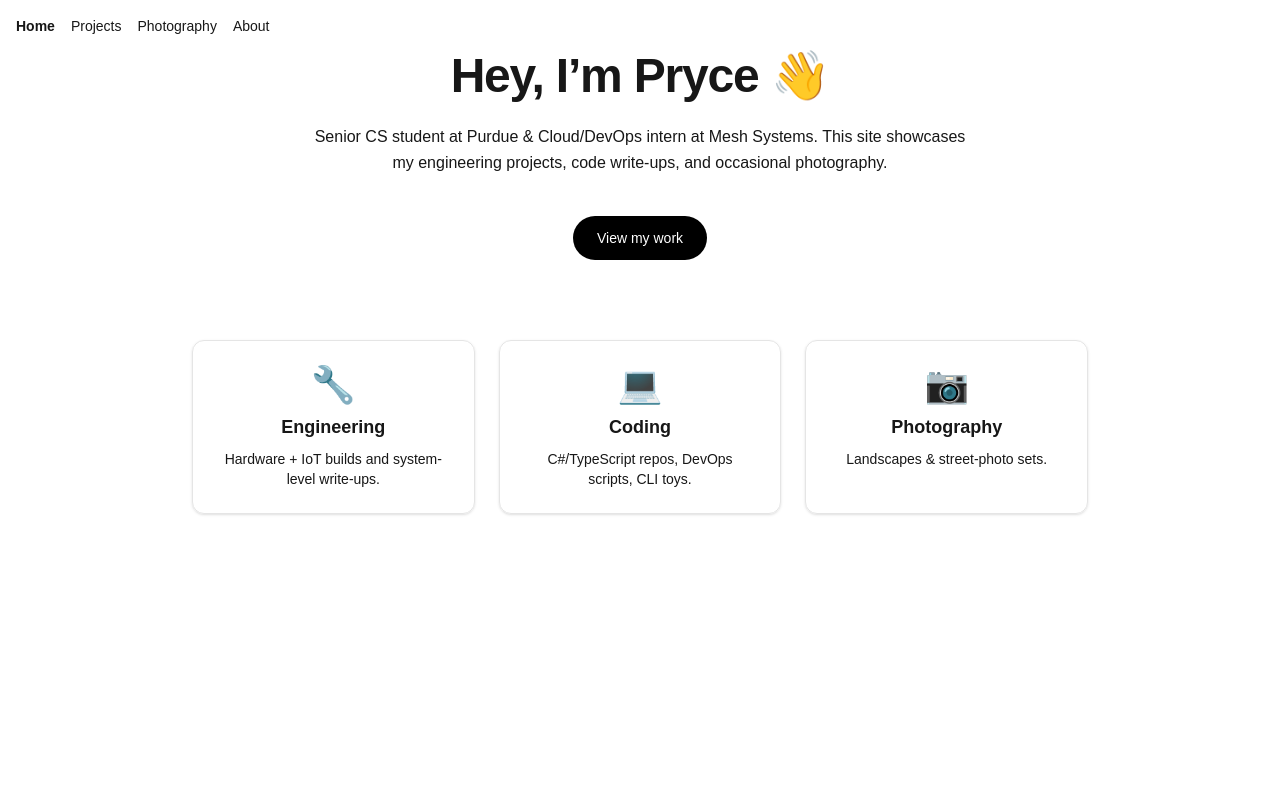
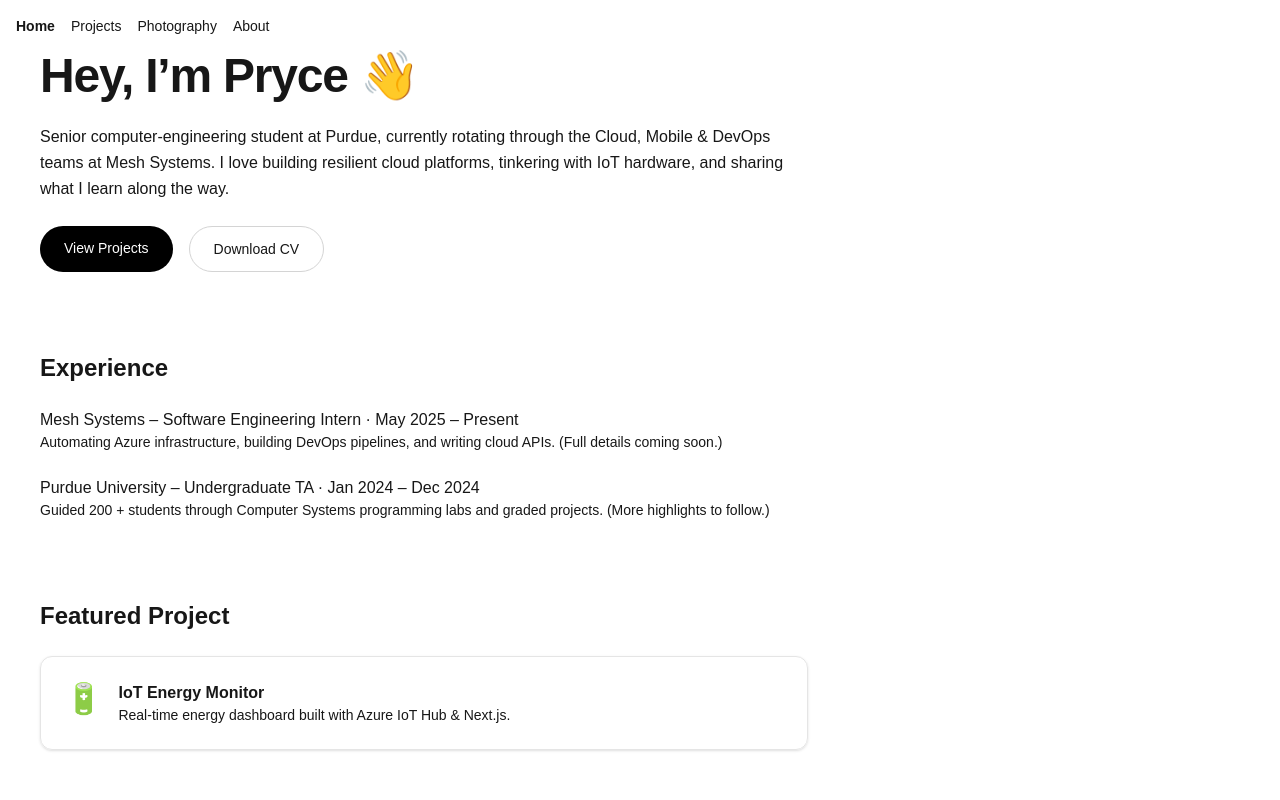
Before and after one commit to tharpep/portfolio, a Next.js app: page / in a window 1280 px wide. Shown: the top 800 px of the page. Built offline with nearby package versions, Linux system fonts and the light colour scheme.

Commit message:
feat: changes homepage and added projects page

```diff
--- a/src/app/page.tsx
+++ b/src/app/page.tsx
@@ -1,73 +1,127 @@
-import Link from "next/link";          // ← one import, at the top
+import Link from "next/link";
 
-export default function Home() {
+export default function About() {
   return (
-    <main className="flex flex-col items-center gap-16 px-6 pb-24 sm:gap-20 sm:px-10">
-      {/* ─────────── Hero ─────────── */}
-      <section className="flex flex-col items-center text-center gap-6 max-w-2xl">
+    <main className="flex flex-col gap-16 px-6 pb-24 sm:gap-20 sm:px-10">
+      {/* ─────────── Intro ─────────── */}
+      <section className="flex flex-col items-start gap-6 max-w-3xl">
         <h1 className="text-4xl font-bold tracking-tight sm:text-5xl">
           Hey, I’m Pryce 👋
         </h1>
 
         <p className="text-muted-foreground leading-relaxed">
-          Senior CS student at Purdue &amp; Cloud/DevOps intern at Mesh Systems.
-          This site showcases my engineering projects, code write-ups, and
-          occasional photography.
+          Senior computer-engineering student at Purdue, currently rotating
+          through the Cloud, Mobile &amp; DevOps teams at Mesh Systems. I love
+          building resilient cloud platforms, tinkering with IoT hardware, and
+          sharing what I learn along the way.
         </p>
 
-        <Link
-          href="/#projects"
-          className="mt-4 rounded-full bg-black text-white px-6 py-3 text-sm font-medium hover:bg-neutral-800 dark:bg-white dark:text-black dark:hover:bg-neutral-200 transition-colors"
-        >
-          View my work
-        </Link>
+        <div className="flex flex-wrap gap-4">
+          <Link
+            href="/projects"
+            className="rounded-full bg-black px-6 py-3 text-sm font-medium text-white transition-colors hover:bg-neutral-800 dark:bg-white dark:text-black dark:hover:bg-neutral-200"
+          >
+            View Projects
+          </Link>
+          <Link
+            href="/Pryce_Tharpe_Resume.pdf"
+            className="rounded-full border border-neutral-300 px-6 py-3 text-sm font-medium transition-colors hover:bg-neutral-100 dark:border-neutral-700 dark:hover:bg-neutral-800"
+          >
+            Download CV
+          </Link>
+        </div>
       </section>
 
-      {/* ─────────── Quick links (cards) ─────────── */}
-      <section
-        id="projects"
-        className="grid w-full max-w-4xl gap-6 sm:grid-cols-3"
-      >
-        <Card
-          title="Engineering"
-          href="/projects"
-          emoji="🔧"
-          desc="Hardware + IoT builds and system-level write-ups."
+      {/* ─────────── Experience ─────────── */}
+      <section className="w-full max-w-3xl">
+        <h2 className="mb-6 text-2xl font-semibold">Experience</h2>
+        <ul className="flex flex-col gap-6">
+          <li>
+            <h3 className="font-medium">
+              Mesh Systems – Software Engineering Intern{" "}
+              <span className="font-normal text-muted-foreground">
+                · May 2025 – Present
+              </span>
+            </h3>
+            <p className="text-sm text-muted-foreground">
+              Automating Azure infrastructure, building DevOps pipelines, and
+              writing cloud APIs. (Full details coming soon.)
+            </p>
+          </li>
+
+          <li>
+            <h3 className="font-medium">
+              Purdue University – Undergraduate TA{" "}
+              <span className="font-normal text-muted-foreground">
+                · Jan 2024 – Dec 2024
+              </span>
+            </h3>
+            <p className="text-sm text-muted-foreground">
+              Guided 200 + students through Computer Systems programming labs
+              and graded projects. (More highlights to follow.)
+            </p>
+          </li>
+
+          {/* Add / remove roles as needed */}
+        </ul>
+      </section>
+
+      {/* ─────────── Featured Project ─────────── */}
+      <section className="w-full max-w-3xl">
+        <h2 className="mb-6 text-2xl font-semibold">Featured Project</h2>
+        <ProjectCard
+          title="IoT Energy Monitor"
+          href="/projects/iot-energy-monitor"
+          emoji="🔋"
+          desc="Real-time energy dashboard built with Azure IoT Hub &amp; Next.js."
         />
-        <Card
-          title="Coding"
-          href="/projects?tag=code"
-          emoji="💻"
-          desc="C#/TypeScript repos, DevOps scripts, CLI toys."
-        />
-        <Card
-          title="Photography"
+      </section>
+
+      {/* ─────────── Photography Preview ─────────── */}
+      <section className="w-full max-w-5xl" id="photography">
+        <h2 className="mb-6 text-2xl font-semibold">Photography</h2>
+        <div className="grid grid-cols-2 gap-4 sm:grid-cols-3">
+          <PhotoPlaceholder />
+          <PhotoPlaceholder />
+          <PhotoPlaceholder />
+        </div>
+
+        <Link
           href="/photography"
-          emoji="📷"
-          desc="Landscapes & street-photo sets."
-        />
+          className="mt-6 inline-block text-sm font-medium underline underline-offset-4 transition-colors hover:text-neutral-600 dark:hover:text-neutral-300"
+        >
+          See full gallery →
+        </Link>
       </section>
     </main>
   );
 }
 
-/* ─────────────────────────────── */
-type CardProps = {
+/* ─────────── Helpers ─────────── */
+type ProjectCardProps = {
   title: string;
   href: string;
   emoji: string;
   desc: string;
 };
 
-function Card({ title, href, emoji, desc }: CardProps) {
+function ProjectCard({ title, href, emoji, desc }: ProjectCardProps) {
   return (
     <Link
       href={href}
-      className="flex flex-col gap-2 rounded-xl border border-neutral-200 p-6 text-center shadow-sm transition hover:-translate-y-[2px] hover:shadow-md dark:border-neutral-800"
+      className="flex items-start gap-4 rounded-xl border border-neutral-200 p-6 shadow-sm transition hover:-translate-y-[2px] hover:shadow-md dark:border-neutral-800"
     >
-      <span className="text-4xl">{emoji}</span>
-      <h2 className="text-lg font-semibold">{title}</h2>
-      <p className="text-sm text-muted-foreground">{desc}</p>
+      <span className="text-3xl">{emoji}</span>
+      <div>
+        <h3 className="font-semibold">{title}</h3>
+        <p className="text-sm text-muted-foreground">{desc}</p>
+      </div>
     </Link>
   );
 }
+
+function PhotoPlaceholder() {
+  return (
+    <div className="aspect-[4/3] w-full rounded-lg bg-neutral-200 dark:bg-neutral-800" />
+  );
+}
--- /dev/null
+++ b/src/content/projects/page.tsx
@@ -0,0 +1,42 @@
+import Link from "next/link";
+
+const projects = [
+  {
+    slug: "iot-energy-monitor",
+    title: "IoT Energy Monitor",
+    desc: "Real-time power-usage tracking using Azure IoT Hub.",
+  },
+  {
+    slug: "mesh-devops-cli",
+    title: "Mesh DevOps CLI",
+    desc: "Internal tool that scaffolds pipelines and automates release tasks.",
+  },
+  {
+    slug: "campus-drone-photography",
+    title: "Campus Drone Photography",
+    desc: "Autonomous drone shots stitched into a 3-D campus map.",
+  },
+  // Add or remove as needed
+];
+
+export default function Projects() {
+  return (
+    <main className="flex flex-col gap-10 px-6 pb-24 sm:px-10">
+      <h1 className="text-3xl font-bold tracking-tight">Projects</h1>
+
+      <ul className="grid gap-6 sm:grid-cols-2 lg:grid-cols-3">
+        {projects.map((p) => (
+          <li key={p.slug}>
+            <Link
+              href={`/projects/${p.slug}`}
+              className="block rounded-xl border border-neutral-200 p-6 transition hover:-translate-y-[2px] hover:shadow-md dark:border-neutral-800"
+            >
+              <h2 className="font-semibold">{p.title}</h2>
+              <p className="mt-1 text-sm text-muted-foreground">{p.desc}</p>
+            </Link>
+          </li>
+        ))}
+      </ul>
+    </main>
+  );
+}
```
